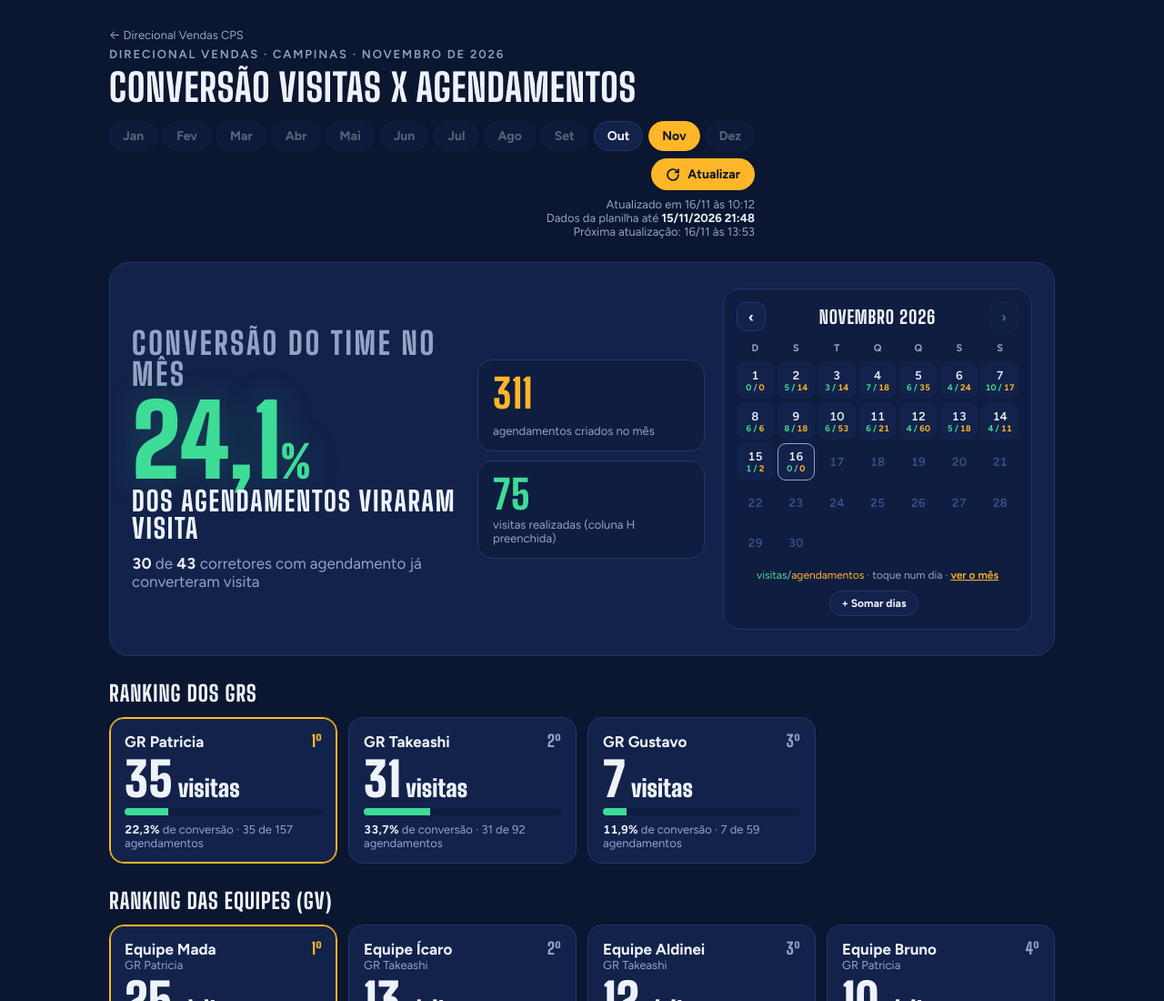
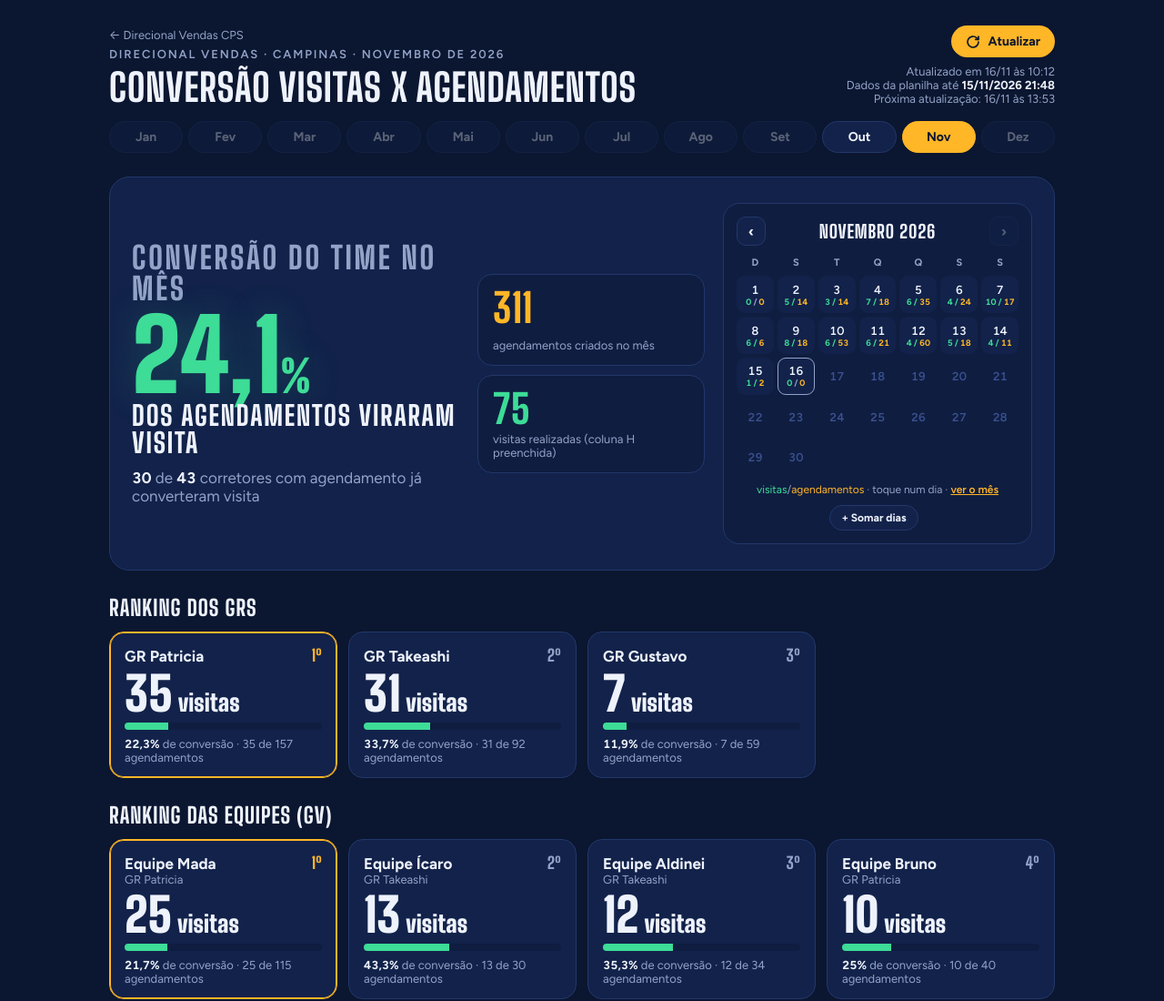
Before and after one commit to DirecionalVendasCPS/timedvcps, a plain HTML site: page conversao/index.html in a window 1280 px wide. Shown: the top 1100 px of the page at 91% size. Drawn offline with Linux system fonts and the light colour scheme.

Commit message:
Conversão: Atualizar no canto superior direito e meses ocupando a linha toda
Co-Authored-By: Claude Opus 5.5 <noreply@anthropic.com>
Claude-Session: https://claude.ai/code/session_0172nLXY28TiKGBuvAfugnUo

```diff
--- a/conversao/index.html
+++ b/conversao/index.html
@@ -30,7 +30,12 @@
 html,body{margin:0;background:var(--bg);color:var(--ink);font-family:var(--body)}
 body{background:radial-gradient(1100px 480px at 50% -10%, rgba(61,220,151,.09), transparent 60%),var(--bg);min-height:100%}
 .wrap{max-width:1080px;margin:0 auto;padding:28px 20px 40px;display:flex;flex-direction:column;gap:26px}
-header{display:flex;justify-content:space-between;align-items:flex-end;gap:12px;flex-wrap:wrap}
+header{display:flex;justify-content:space-between;align-items:flex-start;gap:12px 20px;flex-wrap:wrap}
+header>div:first-child{flex:1 1 380px;min-width:0}
+header .upd-box{flex:none;margin-left:auto}
+header .meses{flex:1 0 100%;display:grid;grid-template-columns:repeat(12,1fr);gap:6px}
+header .mes-btn{width:100%;padding:8px 0;text-align:center}
+@media (max-width:640px){header .meses{grid-template-columns:repeat(6,1fr)}}
 .back{color:var(--muted);font-size:13px;text-decoration:none;display:inline-block;margin-bottom:6px}
 .eyebrow{font-size:13px;letter-spacing:.14em;text-transform:uppercase;color:var(--muted);font-weight:600}
 h1{font-family:var(--display);font-weight:800;font-size:clamp(28px,4.4vw,42px);letter-spacing:.02em;margin:4px 0 0;text-transform:uppercase;text-wrap:balance}
@@ -165,9 +170,7 @@ footer{font-size:13px;color:var(--muted);line-height:1.5;max-width:75ch}
       <div class="eyebrow">Direcional Vendas · Campinas · <span id="mes-nome">—</span></div>
       <h1>Conversão Visitas x Agendamentos</h1>
     </div>
-    <div>
-      <div class="meses" id="meses" role="group" aria-label="Escolha o mês"></div>
-      <div class="upd-box" style="margin-top:8px">
+      <div class="upd-box">
         <a class="btn-upd" id="btn-upd" href="https://claude.ai/code/session_0172nLXY28TiKGBuvAfugnUo" target="_blank" rel="noopener">
           <svg viewBox="0 0 24 24" fill="none" stroke="currentColor" stroke-width="2.5" stroke-linecap="round" stroke-linejoin="round" aria-hidden="true"><path d="M21 12a9 9 0 1 1-3-6.7L21 8"/><path d="M21 3v5h-5"/></svg>
           Atualizar
@@ -175,7 +178,7 @@ footer{font-size:13px;color:var(--muted);line-height:1.5;max-width:75ch}
         <div class="upd">Atualizado em <span id="upd">—</span><br>Dados da planilha até <b id="refresh">—</b><br>Próxima atualização: <span id="prox">—</span></div>
         <div class="upd-ok" id="upd-ok" hidden>"atualizar conversão" copiado. Cole na conversa e envie.</div>
       </div>
-    </div>
+    <div class="meses" id="meses" role="group" aria-label="Escolha o mês"></div>
   </header>
 
   <section class="hero" aria-live="polite">
```
